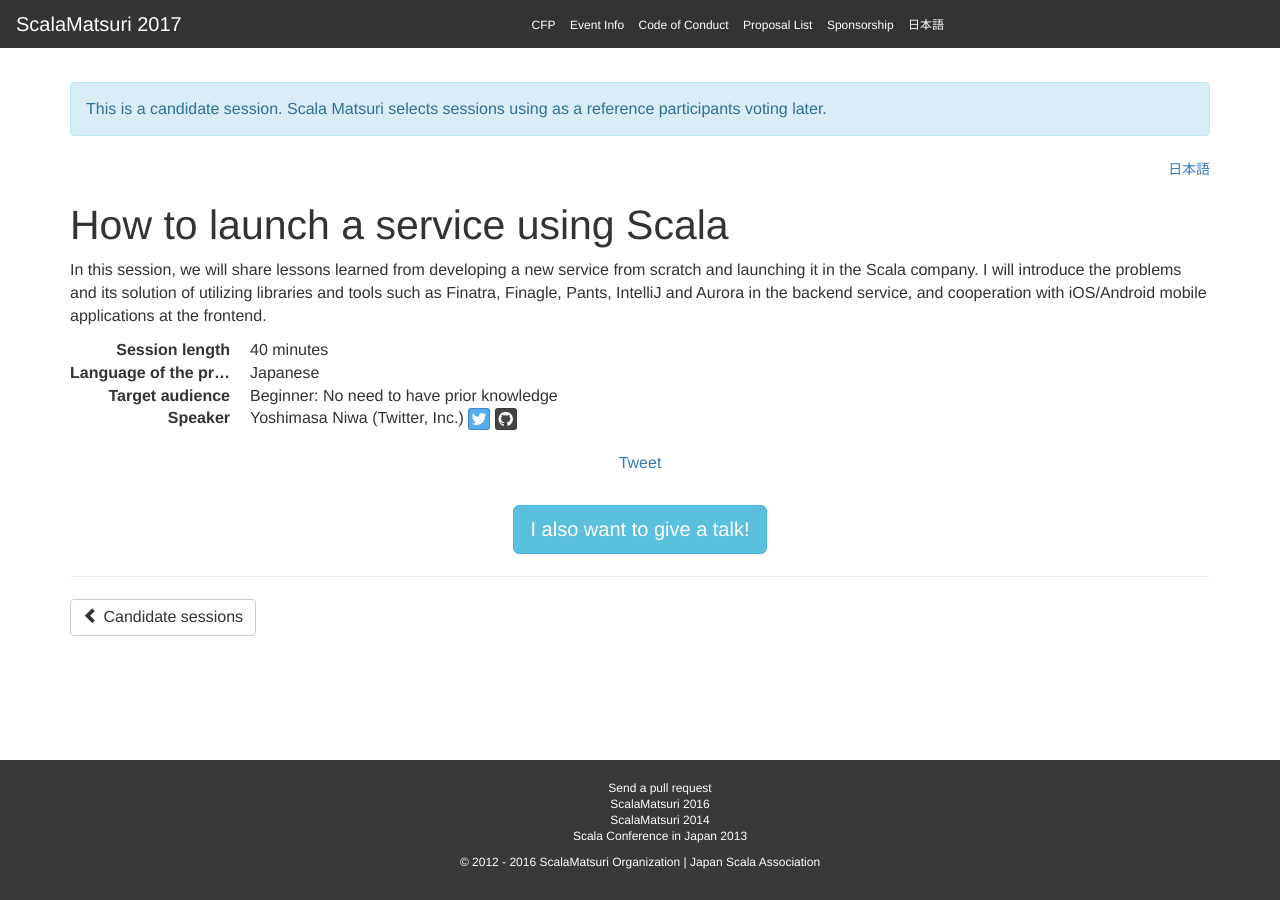
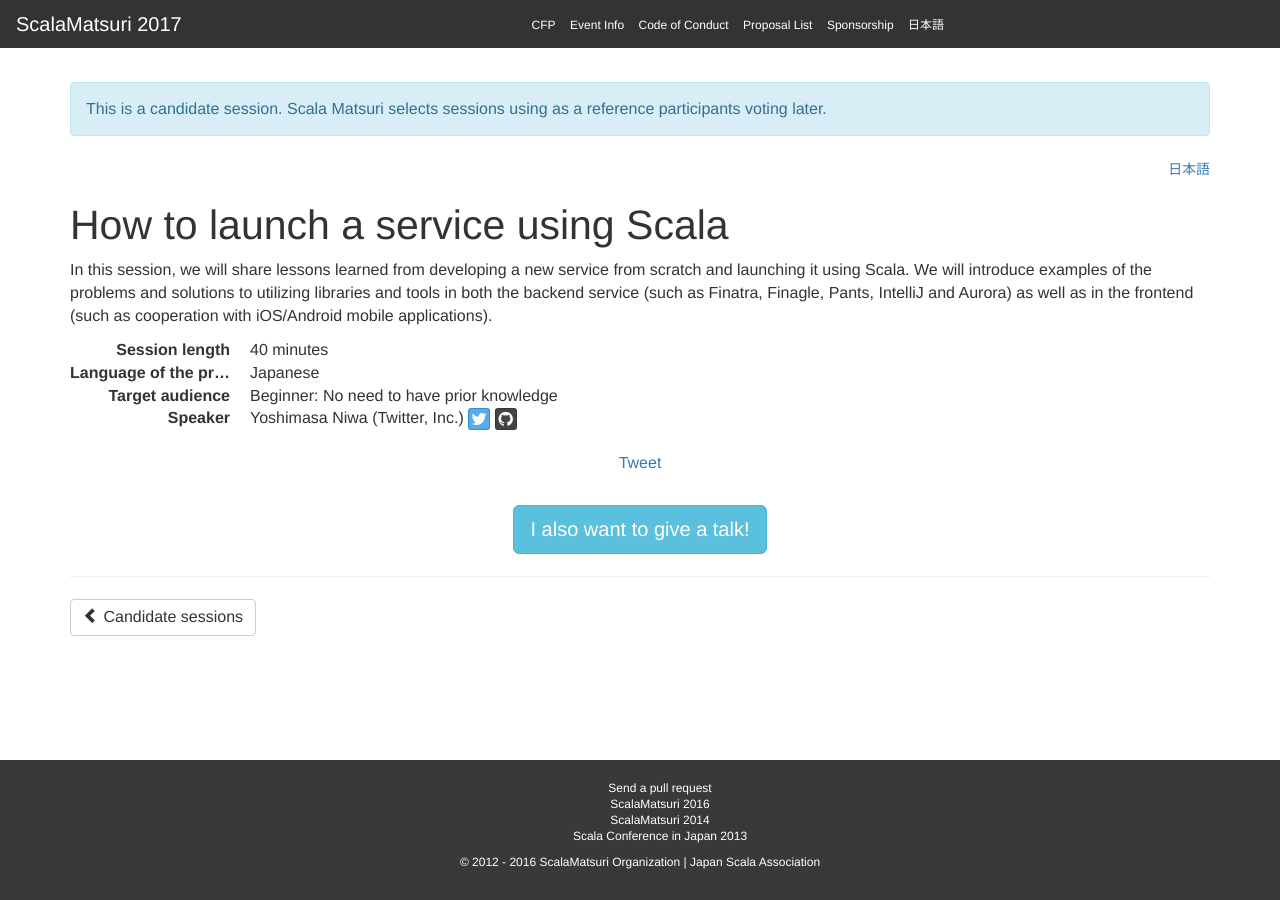
Before and after one commit to scalajp/2017.scalamatsuri.org, a Jekyll site: the page built from _candidates_en/YoshimasaNiwa_1.md, in a window 1280 px wide. Built offline with Jekyll 4.4.1, drawn with Linux system fonts in a browser that asks for light colours; nearby versions of some CDN libraries; comment, search, counter and statistics services are not loaded.

Commit message:
Update YoshimasaNiwa_1.md

```diff
--- a/_candidates_en/YoshimasaNiwa_1.md
+++ b/_candidates_en/YoshimasaNiwa_1.md
@@ -12,4 +12,4 @@ tags:
   - Best Practices
   - Software Design and Architecture
 ---
-In this session, we will share lessons learned from developing a new service from scratch and launching it in the Scala company. I will introduce the problems and its solution of utilizing libraries and tools such as Finatra, Finagle, Pants, IntelliJ and Aurora in the backend service, and cooperation with iOS/Android mobile applications at the frontend.
+In this session, we will share lessons learned from developing a new service from scratch and launching it using Scala. We will introduce examples of the problems and solutions to utilizing libraries and tools in both the backend service (such as Finatra, Finagle, Pants, IntelliJ and Aurora) as well as in the frontend (such as cooperation with iOS/Android mobile applications).
```
